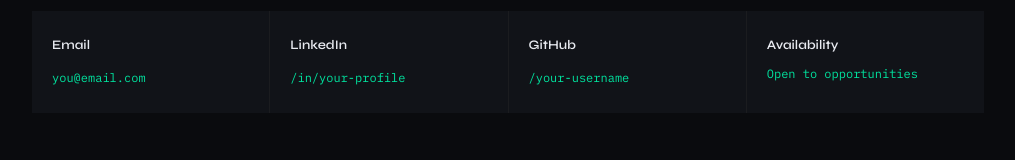
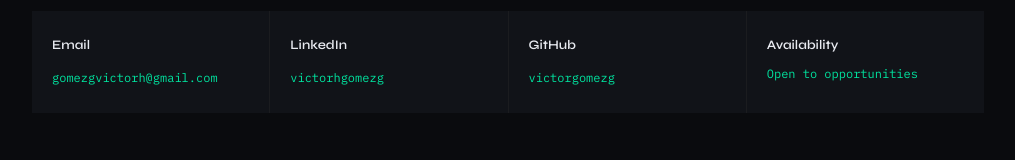
Before and after one commit to victorgomezg/victorgomezg.github.io, a plain HTML site: page index.html in a window 1280 px wide. Shown: the part 1934-2094 px from the top of the page, without its empty margins (132-1147 px from the left). Drawn offline with Linux system fonts and the light colour scheme.

Commit message:
Update index.html

```diff
--- a/index.html
+++ b/index.html
@@ -569,15 +569,15 @@
       <div class="contact-block">
         <h3>Email</h3>
         <!-- ✏️ Update href and display text -->
-        <a href="mailto:you@email.com">you@email.com</a>
+        <a href="mailto:gomezgvictorh@gmail.com">gomezgvictorh@gmail.com</a>
       </div>
       <div class="contact-block">
         <h3>LinkedIn</h3>
-        <a href="https://linkedin.com/in/your-profile" target="_blank" rel="noopener">/in/your-profile</a>
+        <a href="https://linkedin.com/in/victorhgomezg/" target="_blank" rel="noopener">victorhgomezg</a>
       </div>
       <div class="contact-block">
         <h3>GitHub</h3>
-        <a href="https://github.com/your-username" target="_blank" rel="noopener">/your-username</a>
+        <a href="https://github.com/victorgomezg" target="_blank" rel="noopener">victorgomezg</a>
       </div>
       <div class="contact-block">
         <h3>Availability</h3>
```
